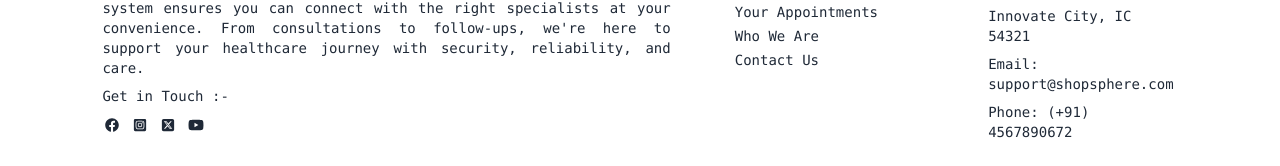
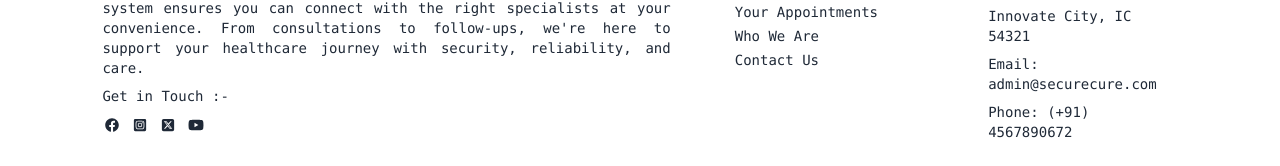
Before and after one commit to Shuvam-2000/SecureCure, a React (Vite) app: page /appoint/doc1 in a window 1280 px wide. Shown: the part 211-377 px from the top of the page. Built offline with nearby package versions, Linux system fonts and the light colour scheme.

Commit message:
few errors fixed footer section completed

```diff
--- a/src/components/Footer.jsx
+++ b/src/components/Footer.jsx
@@ -47,7 +47,7 @@ const Footer = () => {
           <h2 className='text-lg font-semibold mb-4 tracking-widest text-[#f9755b]'>CONNECT WITH US</h2>
           <p className='mb-2'>123 Tech Avenue</p>
           <p className='mb-2'>Innovate City, IC 54321</p>
-          <p className='mb-2 cursor-pointer'>Email: <span className="hover:text-[#f9755b]">support@shopsphere.com</span></p>
+          <p className='mb-2 cursor-pointer'>Email: <span className="hover:text-[#f9755b]">admin@securecure.com</span></p>
           <p className="cursor-pointer">Phone: <span className="hover:text-[#f9755b]">(+91) 4567890672</span></p>
         </div>
       </div>
```
